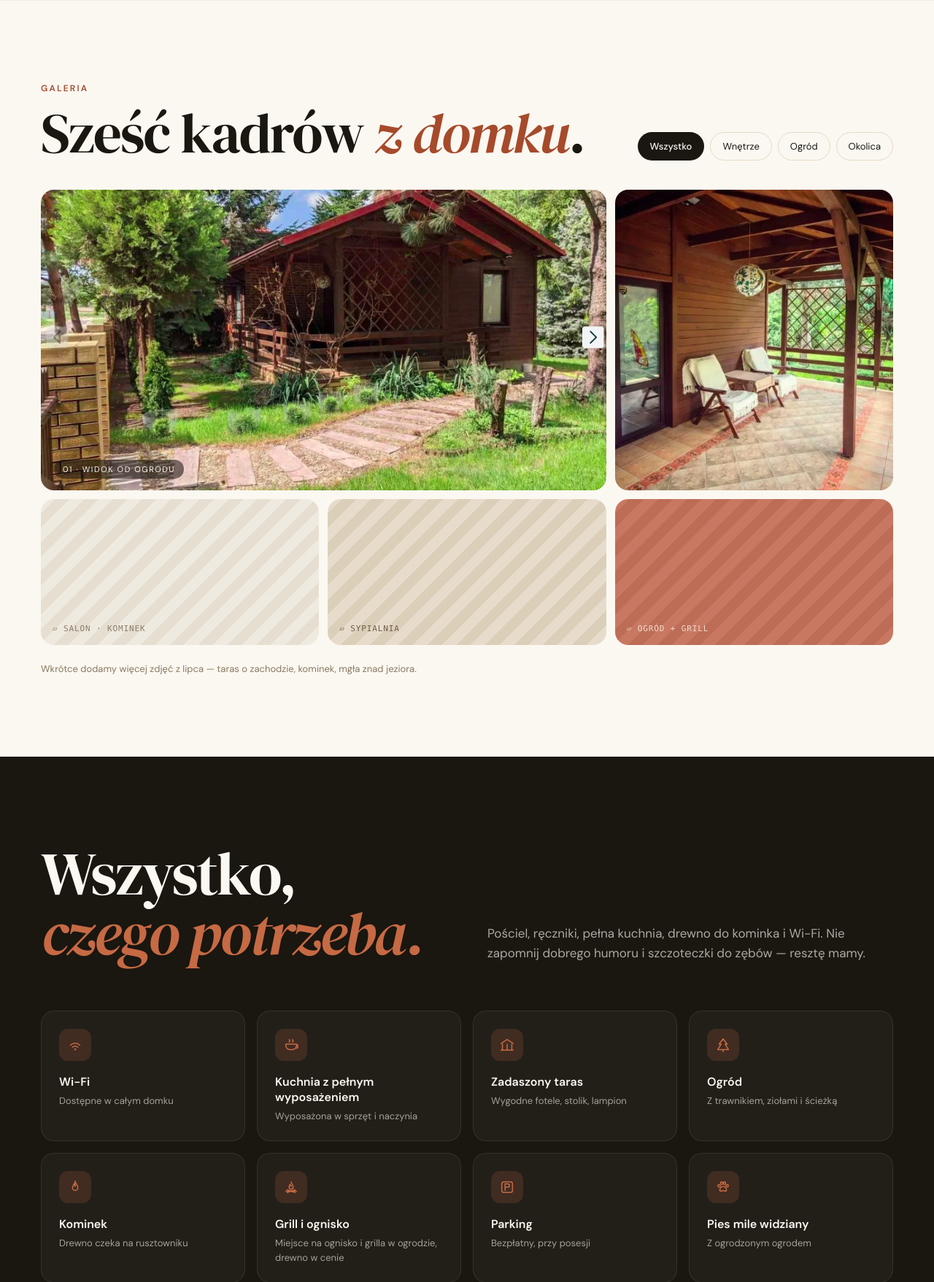
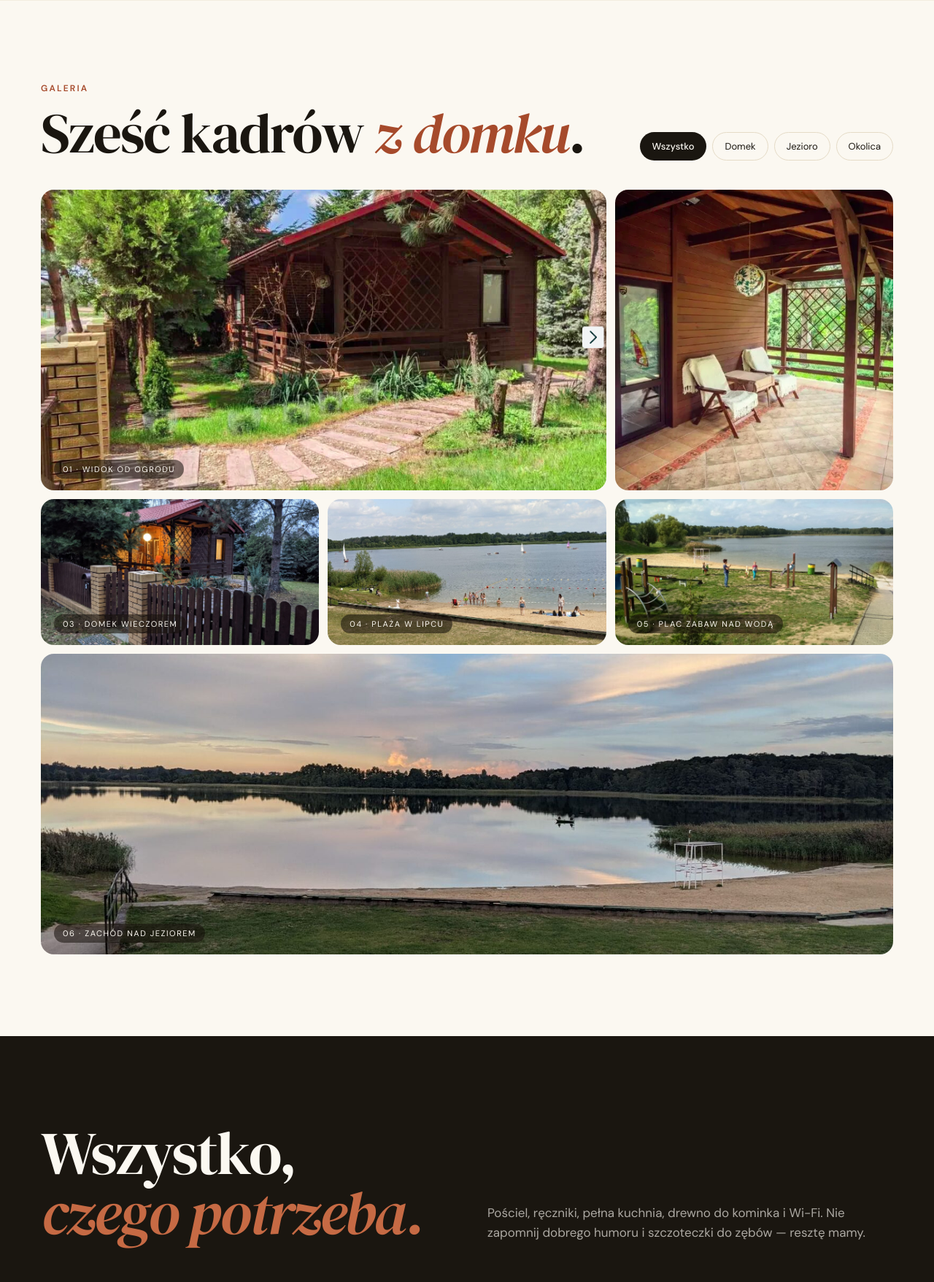
Before and after one commit to emancypage/cichowo-web, a PHP site: page / in a window 1280 px wide. Shown: the part 1811-3568 px from the top of the page at 73% size. Run offline with PHP 8.4, Linux system fonts and the light colour scheme.

Commit message:
Fill gallery with lake and dusk photos

```diff
--- a/css/styles.css
+++ b/css/styles.css
@@ -429,6 +429,7 @@ a { color: inherit; }
 .tile--wide { grid-column: span 4; grid-row: span 2; }
 .tile--tall { grid-column: span 2; grid-row: span 2; }
 .tile--sq   { grid-column: span 2; grid-row: span 1; }
+.tile--full { grid-column: span 6; grid-row: span 2; }
 .tile__caption {
   position: absolute;
   left: 18px;
@@ -1141,6 +1142,7 @@ a { color: inherit; }
   .tile--wide { grid-column: span 2; grid-row: span 2; }
   .tile--tall { grid-column: span 2; grid-row: span 2; }
   .tile--sq   { grid-column: span 1; grid-row: span 1; }
+  .tile--full { grid-column: span 2; grid-row: span 2; }
 }
 
 @media (max-width: 720px) {
@@ -1165,7 +1167,7 @@ a { color: inherit; }
   .contact__row-v { font-size: 24px; }
   .contact__row-v--small { font-size: 17px; }
   .gallery__grid { grid-template-columns: 1fr; grid-auto-rows: 200px; }
-  .tile--wide, .tile--tall { grid-column: span 1; grid-row: span 2; }
+  .tile--wide, .tile--tall, .tile--full { grid-column: span 1; grid-row: span 2; }
   .post-page { padding: 16px 20px 64px; }
   .post-page__cover { border-radius: 14px; }
   .post-page__figure { margin: 32px 0; }
--- a/index.html
+++ b/index.html
@@ -132,8 +132,8 @@
       </div>
       <div class="gallery__filters" role="tablist" aria-label="Filtry galerii">
         <button class="chip is-active" data-filter="Wszystko">Wszystko</button>
-        <button class="chip" data-filter="Wnętrze">Wnętrze</button>
-        <button class="chip" data-filter="Ogród">Ogród</button>
+        <button class="chip" data-filter="Domek">Domek</button>
+        <button class="chip" data-filter="Jezioro">Jezioro</button>
         <button class="chip" data-filter="Okolica">Okolica</button>
       </div>
     </div>
@@ -146,17 +146,21 @@
         <img src="assets/cicho-las-taras.png" alt="Zadaszony taras" />
       </div>
       <div class="tile tile--sq">
-        <div class="ph ph--light"><span class="ph__label">▱ salon · kominek</span></div>
+        <img src="assets/gallery/wieczorem.jpg" alt="Domek wieczorem, światło na werandzie" loading="lazy" />
+        <div class="tile__caption">03 · Domek wieczorem</div>
       </div>
       <div class="tile tile--sq">
-        <div class="ph ph--wood"><span class="ph__label">▱ sypialnia</span></div>
+        <img src="assets/gallery/jezioro.jpg" alt="Plaża nad Jeziorem Cichowo latem" loading="lazy" />
+        <div class="tile__caption">04 · Plaża w lipcu</div>
       </div>
       <div class="tile tile--sq">
-        <div class="ph ph--terracotta"><span class="ph__label">▱ ogród + grill</span></div>
+        <img src="assets/gallery/jezioro-z-placem-zabaw.jpg" alt="Plac zabaw nad Jeziorem Cichowo" loading="lazy" />
+        <div class="tile__caption">05 · Plac zabaw nad wodą</div>
       </div>
-    </div>
-    <div class="gallery__note">
-      Wkrótce dodamy więcej zdjęć z lipca — taras o&nbsp;zachodzie, kominek, mgła znad jeziora.
+      <div class="tile tile--full">
+        <img src="assets/gallery/jezioro-2.jpg" alt="Jezioro Cichowo o zachodzie słońca" loading="lazy" />
+        <div class="tile__caption">06 · Zachód nad jeziorem</div>
+      </div>
     </div>
   </div>
 </section>
```
Also changed, not shown: assets/gallery/jezioro-2.jpg (added), assets/gallery/jezioro-z-placem-zabaw.jpg (added), assets/gallery/jezioro.jpg (added), assets/gallery/wieczorem.jpg (added), img/jezioro-2.jpeg (added), img/jezioro-z-placem-zabaw.jpeg (added), img/jezioro.jpeg (added), img/tablica-informacyjna.jpeg (added), img/wieczorem.jpeg (added).
